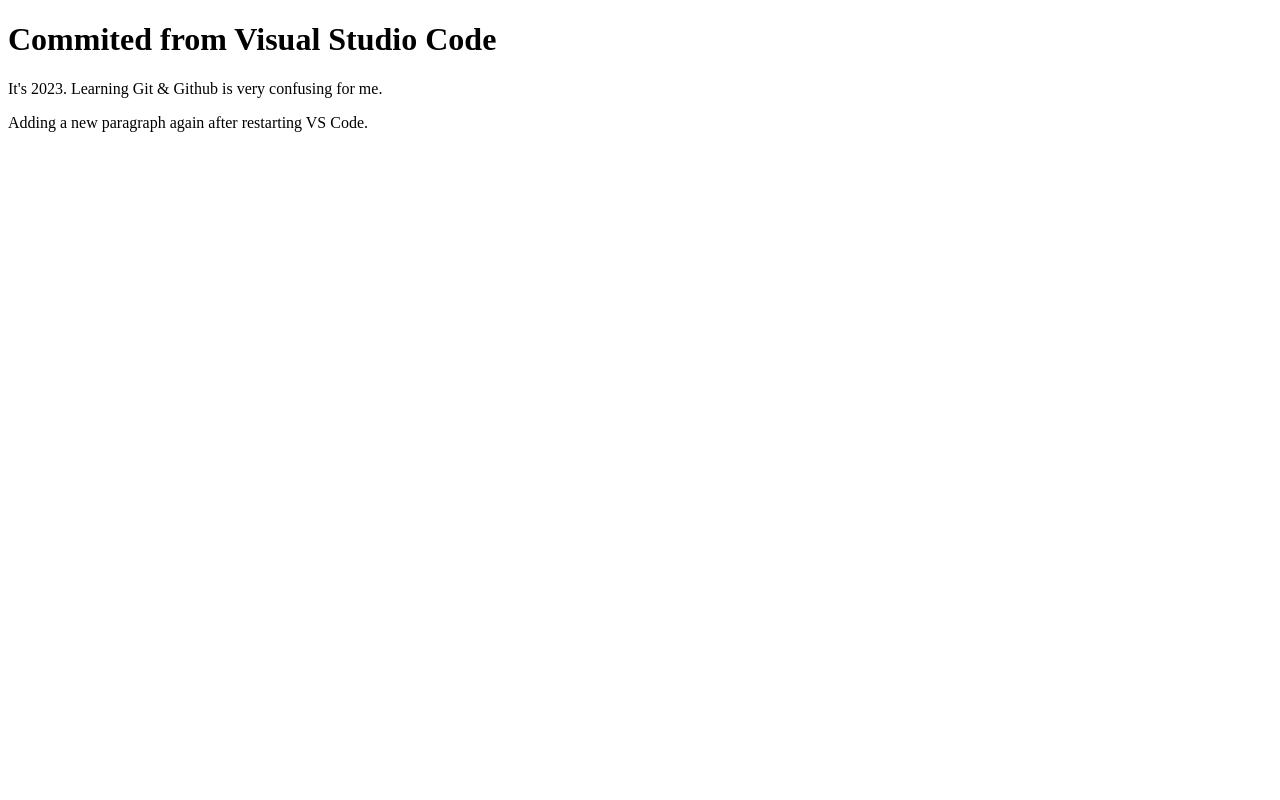
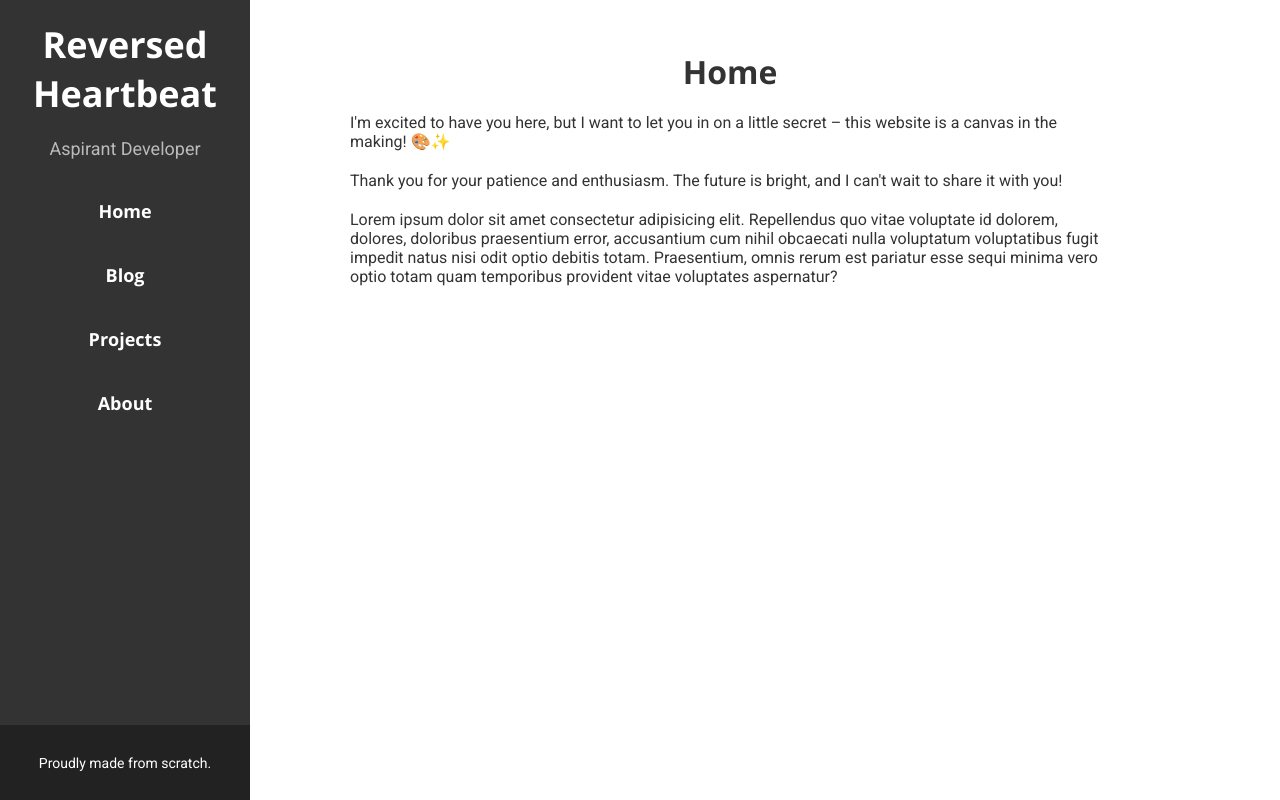
Before and after one commit to reversed-heartbeat/reversed-heartbeat.github.io, a plain HTML site: page index.html in a window 1280 px wide. Drawn offline with nearby package versions, Linux system fonts and the light colour scheme.

Commit message:
The content creation has started!

```diff
--- /dev/null
+++ b/index.css
@@ -0,0 +1,96 @@
+/* INLINE STYLE */
+.bolded {
+    font-family: 'Open Sans', sans-serif;
+}
+
+.secondary {
+    color: #bbb;
+}
+
+
+/* ROOT */
+* {
+    margin: 0;
+    padding: 0;
+    box-sizing: border-box;
+    font-family: 'Roboto', sans-serif;
+}
+
+body {
+    font-size: 16px;
+}
+
+
+/* SIDE BAR */
+.side-bar {
+    position: fixed;
+    height: 100vh;
+    width: 250px;
+    background-color: #333;
+    color: white;
+    font-size: 18px;
+
+    overflow-y: scroll; /* Enable vertical scrolling */
+    /* Hide the scrollbar */
+    scrollbar-width: none; /* Firefox */
+    -ms-overflow-style: none; /* Internet Explorer and Edge */
+}
+
+.side-bar * {
+    text-align: center;
+    margin: 20px 0;
+}
+
+.side-bar-footer {
+    min-height: 75px;
+    display: flex;
+    flex-direction: column;
+    justify-content: center;
+    background-color: #222;
+    position: absolute;
+    bottom: 0;
+    margin: 0;
+    width: 100%;
+    text-align: center;
+    color: white;
+    font-size: 14px; /* Add a font size to adjust the text size */
+}
+
+
+.link-list {
+    display: flex;
+    flex-direction: column;
+}
+
+.link-list a {
+    font-family: 'Open Sans', sans-serif;
+    text-decoration: none;
+    color: rgb(255, 255, 255);
+}
+
+/* CONTENT */
+.content {
+    margin-left: 250px;
+    height: 100vh;
+    color: #333333;
+    max-width: 60rem;
+}
+
+.content-title {
+    text-align: center;
+    font-family: 'Open Sans', sans-serif;
+}
+
+.page {
+    padding: 50px 100px;
+}
+
+.page p {
+    margin: 20px 0;
+}
+
+/* DEBUG */
+/* div {
+    border: 1px solid #222;
+    background-color: #ddd;
+} */
--- a/index.html
+++ b/index.html
@@ -4,13 +4,43 @@
 <head>
     <meta charset="UTF-8">
     <meta name="viewport" content="width=device-width, initial-scale=1.0">
-    <title>Document</title>
+    <title>Reversed Heartbeat - Home</title>
+    <link rel="stylesheet" href="./index.css">
+    <link rel="preconnect" href="https://fonts.googleapis.com">
+    <link rel="preconnect" href="https://fonts.gstatic.com" crossorigin>
+    <link href="https://fonts.googleapis.com/css2?family=Roboto&display=swap" rel="stylesheet">
+    <link rel="preconnect" href="https://fonts.googleapis.com">
+    <link rel="preconnect" href="https://fonts.gstatic.com" crossorigin>
+    <link href="https://fonts.googleapis.com/css2?family=Open+Sans:wght@700&display=swap" rel="stylesheet">
 </head>
 
 <body>
-    <h1>Commited from Visual Studio Code</h1>
-    <p>It's 2023. Learning Git & Github is very confusing for me.</p>
-    <p>Adding a new paragraph again after restarting VS Code.</p>
+    <div class="side-bar">
+        <h1 class="bolded">Reversed Heartbeat</h1>
+        <p class="secondary">Aspirant Developer</p>
+        <div class="link-list">
+            <a href="/index.html">Home</a>
+            <a href="/blog.html">Blog</a>
+            <a href="/projects.html">Projects</a>
+            <a href="/About.html">About</a>
+        </div>
+        <div class="side-bar-footer">
+            <p>Proudly made from scratch.</p>
+        </div>
+    </div>
+    <div class="content">
+        <div class="page">
+            <h1 class="content-title">Home</h1>
+            <p>I'm excited to have you here, but I want to let you in on a little secret – this website is a canvas in
+                the making! 🎨✨</p>
+            <p>Thank you for your patience and enthusiasm. The future is bright, and I can't wait to share it with you!
+            </p>
+            <p>Lorem ipsum dolor sit amet consectetur adipisicing elit. Repellendus quo vitae voluptate id dolorem,
+                dolores, doloribus praesentium error, accusantium cum nihil obcaecati nulla voluptatum voluptatibus
+                fugit impedit natus nisi odit optio debitis totam. Praesentium, omnis rerum est pariatur esse sequi
+                minima vero optio totam quam temporibus provident vitae voluptates aspernatur?</p>
+        </div>
+    </div>
 </body>
 
 </html>
```
Also changed, not shown: about.html (added, +32 -0 lines), blog.html (added, +32 -0 lines), projects.html (added, +32 -0 lines).
